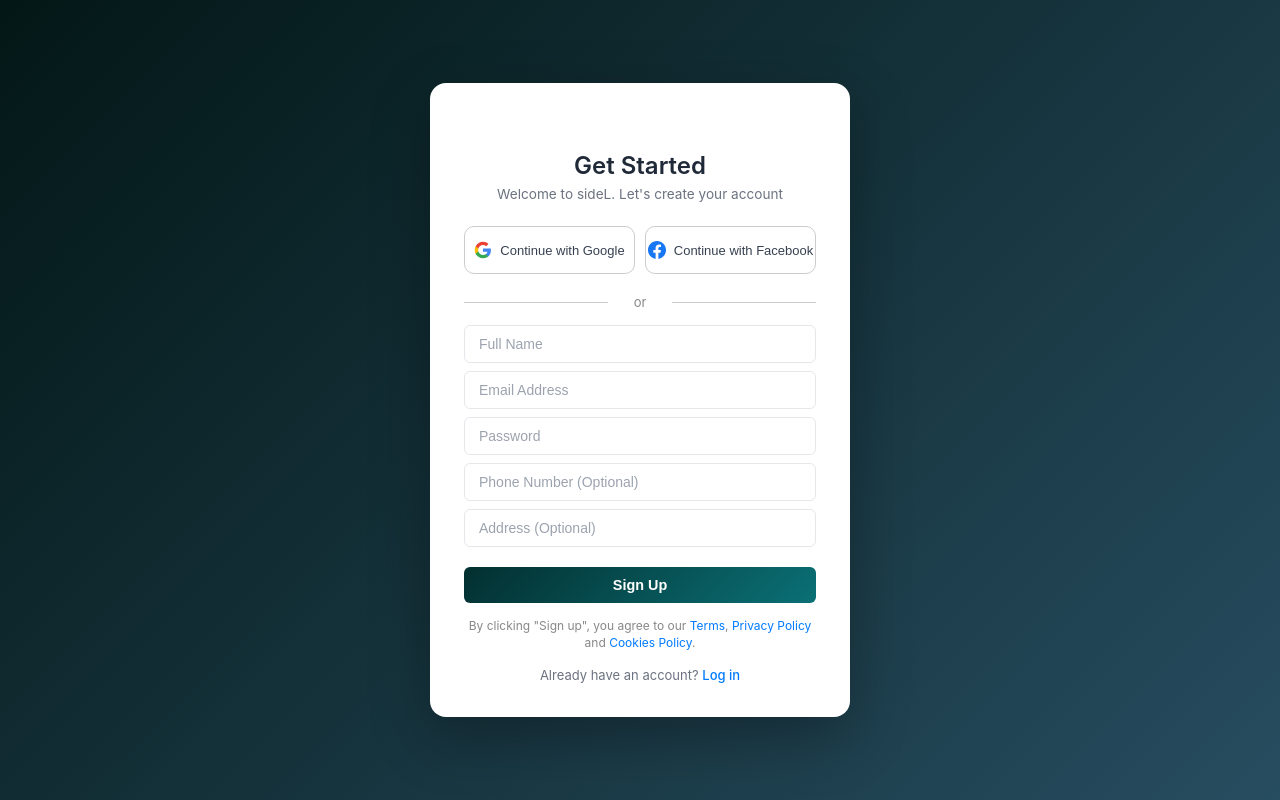
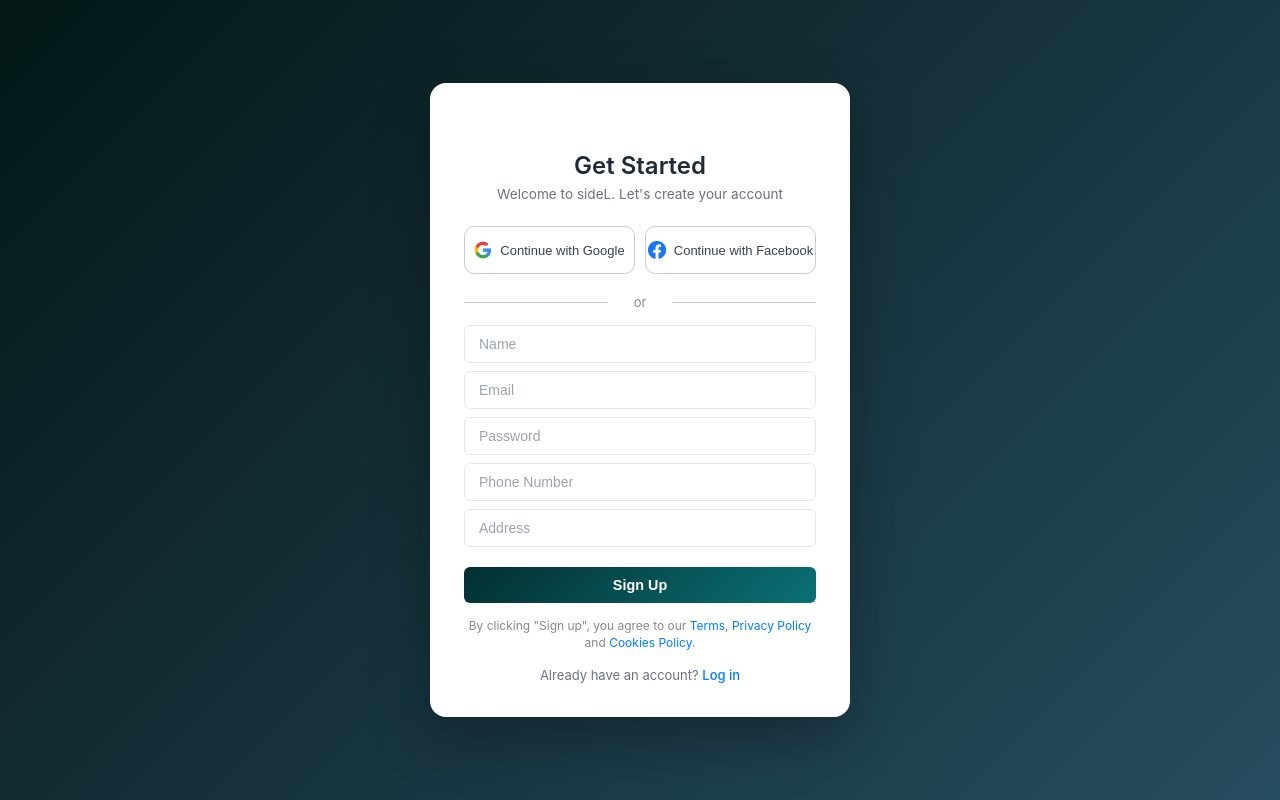
Before and after one commit to Penguinqt/sidel, a React (Create React App) app in the folder sidel-frontend/: page /signup in a window 1280 px wide. Built offline with nearby package versions, Linux system fonts and the light colour scheme.

Commit message:
Signup bugFix

```diff
--- a/sidel-frontend/src/Components/Header.jsx
+++ b/sidel-frontend/src/Components/Header.jsx
@@ -6,7 +6,7 @@ const Header = () => {
    const navigate = useNavigate();
   return (
     <header className="header">
-        <div className="logo">logo</div>
+        <div className="logo">Sidel</div>
         <nav className="nav">
           <ul className="nav-links">
             <li><a href="#home">Home</a></li>
--- a/sidel-frontend/src/Components/SignupPage.jsx
+++ b/sidel-frontend/src/Components/SignupPage.jsx
@@ -1,10 +1,12 @@
-import React, { useState, useEffect } from "react";
+import React, { useEffect, useState } from "react";
 import { Link, useNavigate } from "react-router-dom";
+import GoogleLogo from "../Assets/google-logo.png";
+import FacebookLogo from "../Assets/facebook-logo.png";
 import "../Style/SignupPage.css";
 
 const SignupPage = () => {
   const navigate = useNavigate();
-  const API_BASE_URL = "http://localhost:8080/users";
+  const API_BASE_URL = "http://localhost:8080/users"; // Correct backend endpoint
 
   const [formData, setFormData] = useState({
     name: "",
@@ -14,11 +16,13 @@ const SignupPage = () => {
     address: "",
   });
 
+  const [loading, setLoading] = useState(false);
   const [error, setError] = useState("");
   const [success, setSuccess] = useState("");
   const [isLoaded, setIsLoaded] = useState(false);
 
   useEffect(() => {
+    // Fade in container once mounted so it is not stuck at opacity 0
     setIsLoaded(true);
   }, []);
 
@@ -26,21 +30,21 @@ const SignupPage = () => {
     setFormData({ ...formData, [e.target.name]: e.target.value });
   };
 
+  // Submit signup then redirect to dashboard on success
   const handleSignup = async () => {
+    if (loading) return;
+
+    // basic required fields guard
+    if (!formData.name || !formData.email || !formData.password) {
+      setError("Please fill name, email, and password.");
+      return;
+    }
+
     setError("");
     setSuccess("");
 
-    // basic validation
-    if (
-      !formData.name ||
-      !formData.email ||
-      !formData.password
-    ) {
-      setError("Name, email, and password are required.");
-      return;
-    }
-
     try {
+      setLoading(true);
       const response = await fetch(API_BASE_URL, {
         method: "POST",
         headers: { "Content-Type": "application/json" },
@@ -48,27 +52,25 @@ const SignupPage = () => {
       });
 
       if (!response.ok) {
-        setError("Failed to register user.");
-        return;
+        throw new Error("Signup failed. Please try again.");
       }
 
+      const data = await response.json();
       setSuccess("Account created successfully!");
 
+      // Navigate to dashboard only after successful signup
       setTimeout(() => {
-        navigate("/login");
-      }, 1500);
-    } catch (err) {
-      setError("Server is not responding.");
+        navigate("/dashboard");
+      }, 1000);
+    } catch (error) {
+      setError(error.message || "An error occurred during signup.");
+    } finally {
+      setLoading(false);
     }
   };
 
-  const handleGoogleSignup = () => {
-    alert("Google signup initiated");
-  };
-
-  const handleFacebookSignup = () => {
-    alert("Facebook signup initiated");
-  };
+  const handleGoogleSignup = () => alert("Google signup initiated");
+  const handleFacebookSignup = () => alert("Facebook signup initiated");
 
   return (
     <div className={`signup-container ${isLoaded ? "loaded" : ""}`}>
@@ -76,25 +78,15 @@ const SignupPage = () => {
         <div className="logo">logo</div>
 
         <h1 className="signup-title">Get Started</h1>
-        <p className="signup-subtitle">
-          Welcome to sideL. Let's create your account
-        </p>
+        <p className="signup-subtitle">Welcome to sideL. Let's create your account</p>
 
         <div className="social-buttons">
           <button className="google-btn" onClick={handleGoogleSignup}>
-            <svg className="google-icon" viewBox="0 0 24 24">
-              <path fill="#4285F4" d="M22.56 12.25c0-.78-.07-1.53-.2-2.25H12v4.26h5.92c-.26 1.37-1.04 2.53-2.21 3.31v2.77h3.57c2.08-1.92 3.28-4.74 3.28-8.09z"/>
-              <path fill="#34A853" d="M12 23c2.97 0 5.46-.98 7.28-2.66l-3.57-2.77c-.98.66-2.23 1.06-3.71 1.06-2.86 0-5.29-1.93-6.16-4.53H2.18v2.84C3.99 20.53 7.7 23 12 23z"/>
-              <path fill="#FBBC05" d="M5.84 14.09c-.22-.66-.35-1.36-.35-2.09s.13-1.43.35-2.09V7.07H2.18C1.43 8.55 1 10.22 1 12s.43 3.45 1.18 4.93l2.85-2.22.81-.62z"/>
-              <path fill="#EA4335" d="M12 5.38c1.62 0 3.06.56 4.21 1.64l3.15-3.15C17.45 2.09 14.97 1 12 1 7.7 1 3.99 3.47 2.18 7.07l3.66 2.84c.87-2.6 3.3-4.53 6.16-4.53z"/>
-            </svg>
+            <img src={GoogleLogo} alt="Google" className="google-icon" />
             Continue with Google
           </button>
-
           <button className="facebook-btn" onClick={handleFacebookSignup}>
-            <svg className="facebook-icon" viewBox="0 0 24 24" fill="#1877F2">
-              <path d="M24 12.073c0-6.627-5.373-12-12-12s-12 5.373-12 12c0 5.99 4.388 10.954 10.125 11.854v-8.385H7.078v-3.47h3.047V9.43c0-3.007 1.792-4.669 4.533-4.669 1.312 0 2.686.235 2.686.235v2.953H15.83c-1.491 0-1.956.925-1.956 1.874v2.25h3.328l-.532 3.47h-2.796v8.385C19.612 23.027 24 18.062 24 12.073z"/>
-            </svg>
+            <img src={FacebookLogo} alt="Facebook" className="facebook-icon" />
             Continue with Facebook
           </button>
         </div>
@@ -109,68 +101,30 @@ const SignupPage = () => {
         {success && <p className="success-message">{success}</p>}
 
         <div className="form-group">
-          <input
-            type="text"
-            name="name"
-            placeholder="Full Name"
-            value={formData.name}
-            onChange={handleChange}
-            className="input-box"
-          />
-
-          <input
-            type="email"
-            name="email"
-            placeholder="Email Address"
-            value={formData.email}
-            onChange={handleChange}
-            className="input-box"
-          />
-
-          <input
-            type="password"
-            name="password"
-            placeholder="Password"
-            value={formData.password}
-            onChange={handleChange}
-            className="input-box"
-          />
-
-          <input
-            type="text"
-            name="phoneNumber"
-            placeholder="Phone Number (Optional)"
-            value={formData.phoneNumber}
-            onChange={handleChange}
-            className="input-box"
-          />
-
-          <input
-            type="text"
-            name="address"
-            placeholder="Address (Optional)"
-            value={formData.address}
-            onChange={handleChange}
-            className="input-box"
-          />
+          {["name", "email", "password", "phoneNumber", "address"].map((field) => (
+            <input
+              key={field}
+              type={field === "password" ? "password" : "text"}
+              name={field}
+              placeholder={field.replace(/([A-Z])/g, " $1").replace(/^./, str => str.toUpperCase())}
+              value={formData[field]}
+              onChange={handleChange}
+              className="input-box"
+            />
+          ))}
         </div>
 
-        <button className="email-btn" onClick={handleSignup}>
-          Sign Up
+        <button className="email-btn" onClick={handleSignup} disabled={loading}>
+          {loading ? "Signing Up..." : "Sign Up"}
         </button>
 
         <p className="terms-text">
-          By clicking "Sign up", you agree to our{" "}
-          <Link to="/terms">Terms</Link>,{" "}
-          <Link to="/privacy">Privacy Policy</Link> and{" "}
-          <Link to="/cookies">Cookies Policy</Link>.
+          By clicking "Sign up", you agree to our <Link to="/terms">Terms</Link>,{" "}
+          <Link to="/privacy">Privacy Policy</Link> and <Link to="/cookies">Cookies Policy</Link>.
         </p>
 
         <p className="footer-text">
-          Already have an account?{" "}
-          <Link to="/login" className="signup-link">
-            Log in
-          </Link>
+          Already have an account? <Link to="/login" className="signup-link">Log in</Link>
         </p>
       </div>
     </div>
--- a/sidel-frontend/src/Style/Header.css
+++ b/sidel-frontend/src/Style/Header.css
@@ -2,33 +2,37 @@
   display: flex;
   justify-content: space-between;
   align-items: center;
-  padding: 1.5rem 3rem;
+  padding: 0.75rem 2rem;
   background: rgba(255, 255, 255, 0.3);
   backdrop-filter: blur(10px);
+  height: 60px;
 }
 
 .logo {
-  font-size: 1.5rem;
+  font-size: 1.25rem;
   font-weight: 600;
   color: #1a1a1a;
 }
 
 .nav {
   display: flex;
-  gap: 2rem;
+  gap: 1.5rem;
   align-items: center;
 }
 
 .nav-links {
   display: flex;
-  gap: 2rem;
+  gap: 1.5rem;
   list-style: none;
+  margin: 0;
+  padding: 0;
 }
 
 .nav-links a {
   text-decoration: none;
   color: white;
   font-weight: 500;
+  font-size: 0.9rem;
   transition: color 0.3s ease;
 }
 
@@ -42,13 +46,13 @@
 }
 
 .btn {
-  padding: 0.6rem 1.5rem;
+  padding: 0.5rem 1.25rem;
   border-radius: 20px;
   font-weight: 600;
   cursor: pointer;
   transition: all 0.3s ease;
   border: none;
-  font-size: 0.95rem;
+  font-size: 0.875rem;
 }
 
 .btn-login {
```
Also changed, not shown: 2 other files (tests, documents, lock files or other folders).
